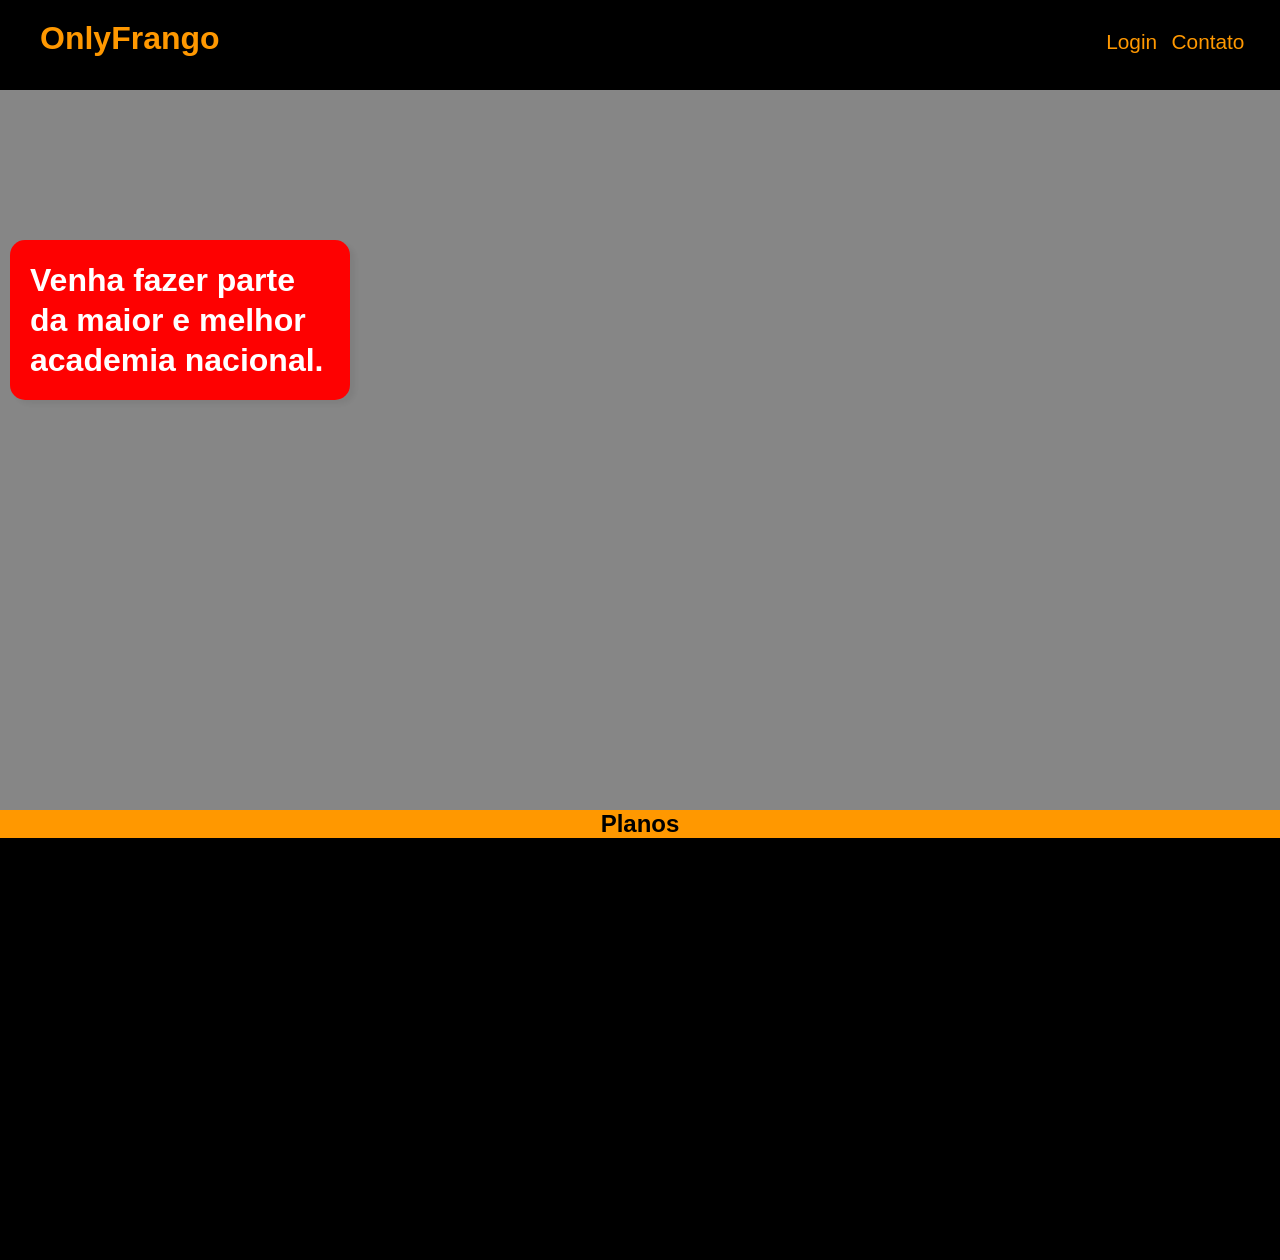
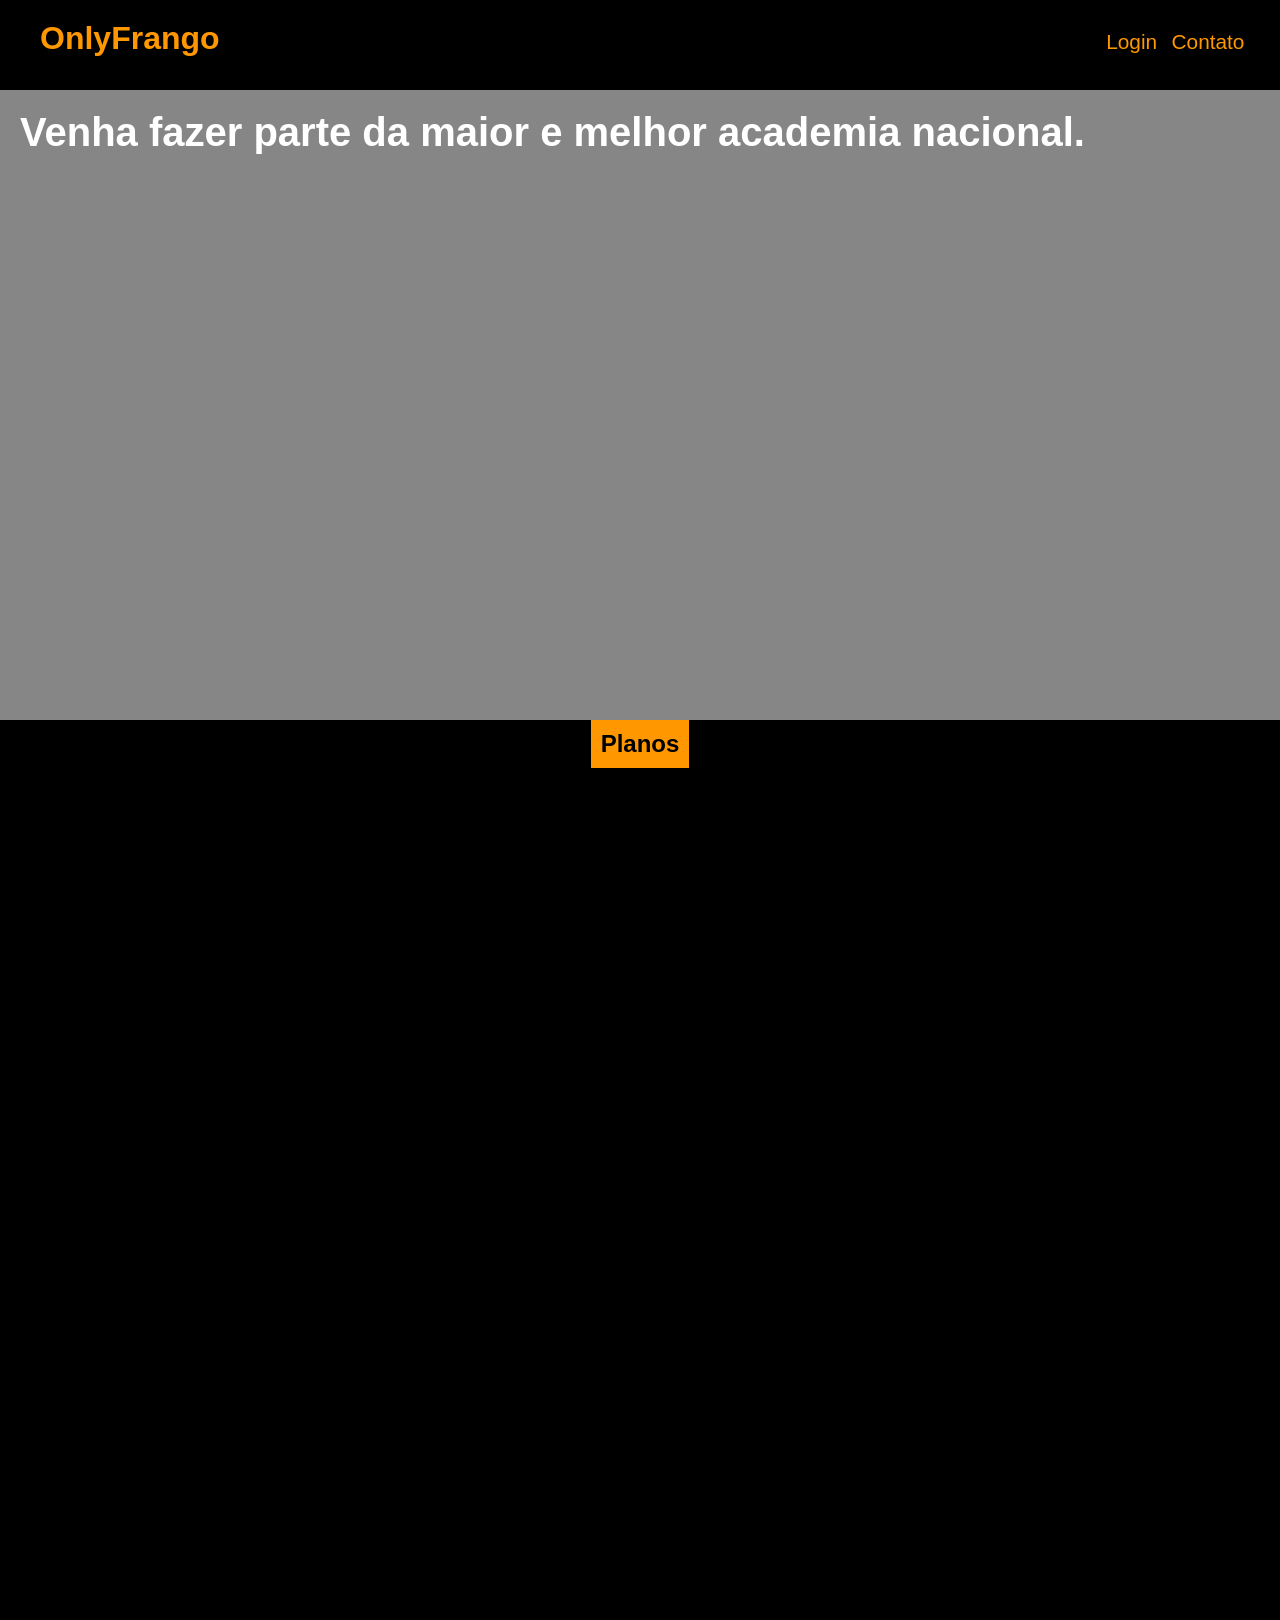

atualizações no index e css

--- a/style.css
+++ b/style.css
@@ -87,7 +87,7 @@ section#inicio{
     background-size: cover;
     background-position: center center;
     background-attachment: fixed;
-    height: 80vh;
+    height: 70vh;
 }
 
 div.fundo{
@@ -97,39 +97,78 @@ div.fundo{
 }
 
 div#slogan{
-    background-color: white;
-    display: inline-block;
-    
-    width: 300px;
-    height: 150px;
-
+    background-color: rgba(0, 0, 0, 0.322);
+    display: block;
+    margin: auto;
+    transform: translateY(35vh);
+    width: 500px;
+    border-radius: 20px;
+    box-shadow: 3px 3px 5px rgba(0, 0, 0, 0.5);
 }
 
 h2{
-    width: 300px;
-    transform: translate(10px, 150px);
-    font-size: 2em;
+    font-size: 2.5em;
     font-weight: bolder;
     color: var(--cor3);
-    background-color: rgba(255, 0, 0, 0.993);
-    box-shadow: 5px 4px 5px rgba(0, 0, 0, 0.055);
-    line-height: 40px;
     padding: 20px;
     border-radius: 15px;
 }
 
-#plano{
-    display: inline-block;
-    background: var(--cor0);
-    height: 50vh;
+div#slogan p{
+    color: var(--cor3);
+    text-align: center;
+    padding: 10px;
+    font-size: 1.2em;
+} 
+
+section#plano{
+    height: 100vh;
     width: 100%;
+    display: flex;
+    align-items: center;
+    gap: 30px;
+    flex-direction: column;
+    background: var(--cor0);
 }
 
 #plano h1{
     text-align: center;
     background-color: var(--cor1);
+    margin-bottom: 40px;
+    padding: 10px;
 }
 
+#plano .cards{
+    display: flex;
+    justify-content: center;
+    gap: 30px;
+    flex-wrap: wrap;
+    margin-top: 10vh;
+}
+
+section#plano .card{
+    width: 25vw;
+    height: 50vh;
+    font-size: 1.1em;
+    background-color: var(--cor3);
+    border-radius: 20px;
+    color: var(--cor0);
+    display: flex;
+    justify-content: center;
+    align-items: center;
+}
+
+h2.plano{
+    font-size: 1.2em;
+    color: yellow;
+    text-align: center;
+}
+
+section#plano p{
+    color: var(--cor0);
+}
+
+/*login*/
 fieldset{
     width: 300px;
     border-radius: 10px;
